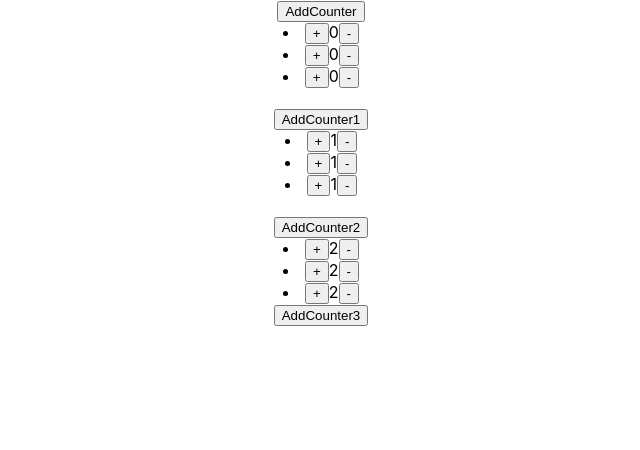
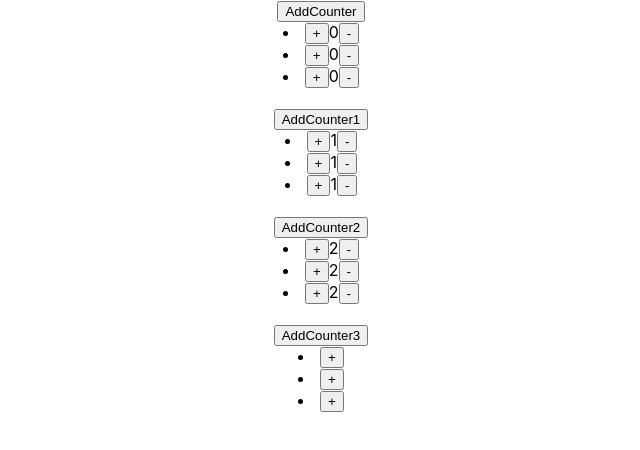
Before and after one commit to Nosov-Pavel/counter-del-me15.09, a React (Create React App) app: page / in a window 1280 px wide. Shown: the top 450 px of the page, without its empty margins (319-959 px from the left). Built offline with nearby package versions, Linux system fonts and the light colour scheme.

Commit message:
buttonAddCount3+

```diff
--- a/src/App.js
+++ b/src/App.js
@@ -62,7 +62,11 @@ function App() {
                 {el}
                 <button>-</button>
             </li>)}
-            <button>AddCounter3</button>
+            <br/>
+            <button onClick={addCounter3}>AddCounter3</button>
+            {couters3.map(el => <li>
+                <button>+</button>
+            </li>)}
         </div>
     );
 }
```
